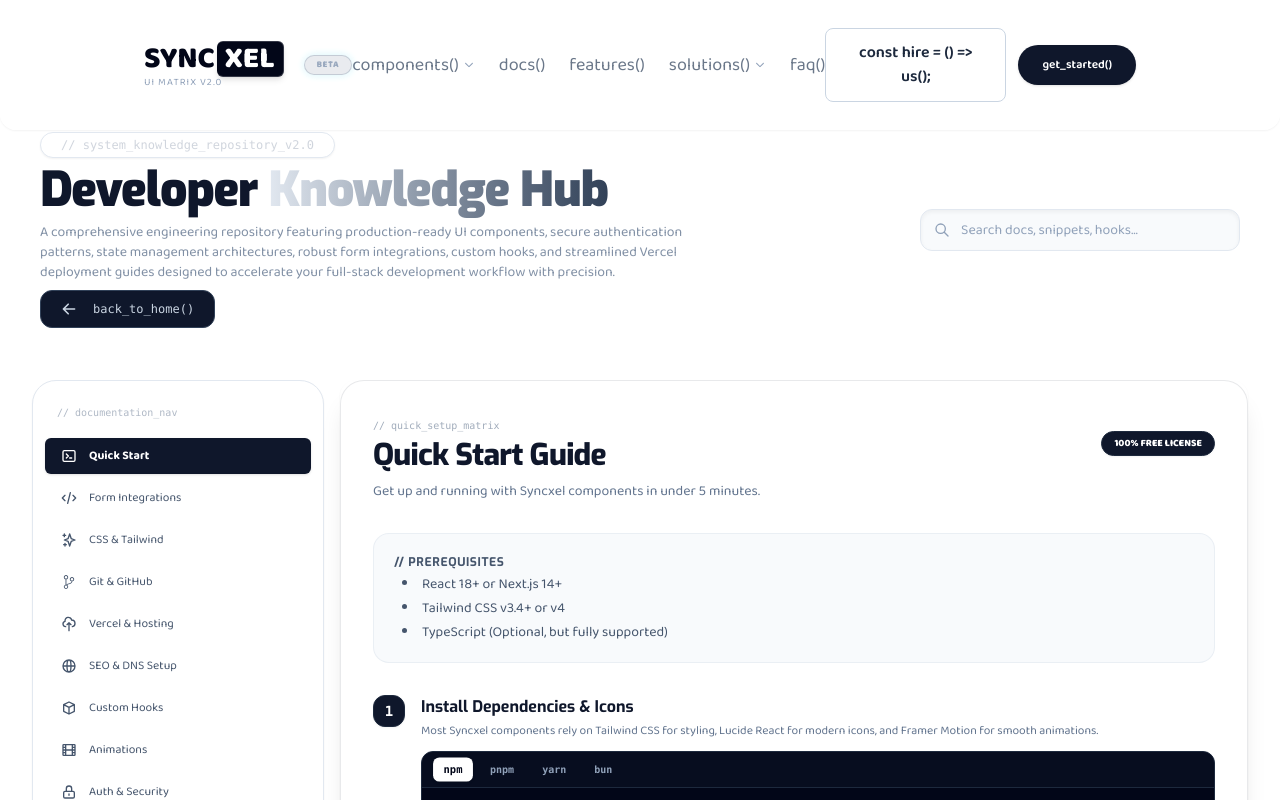
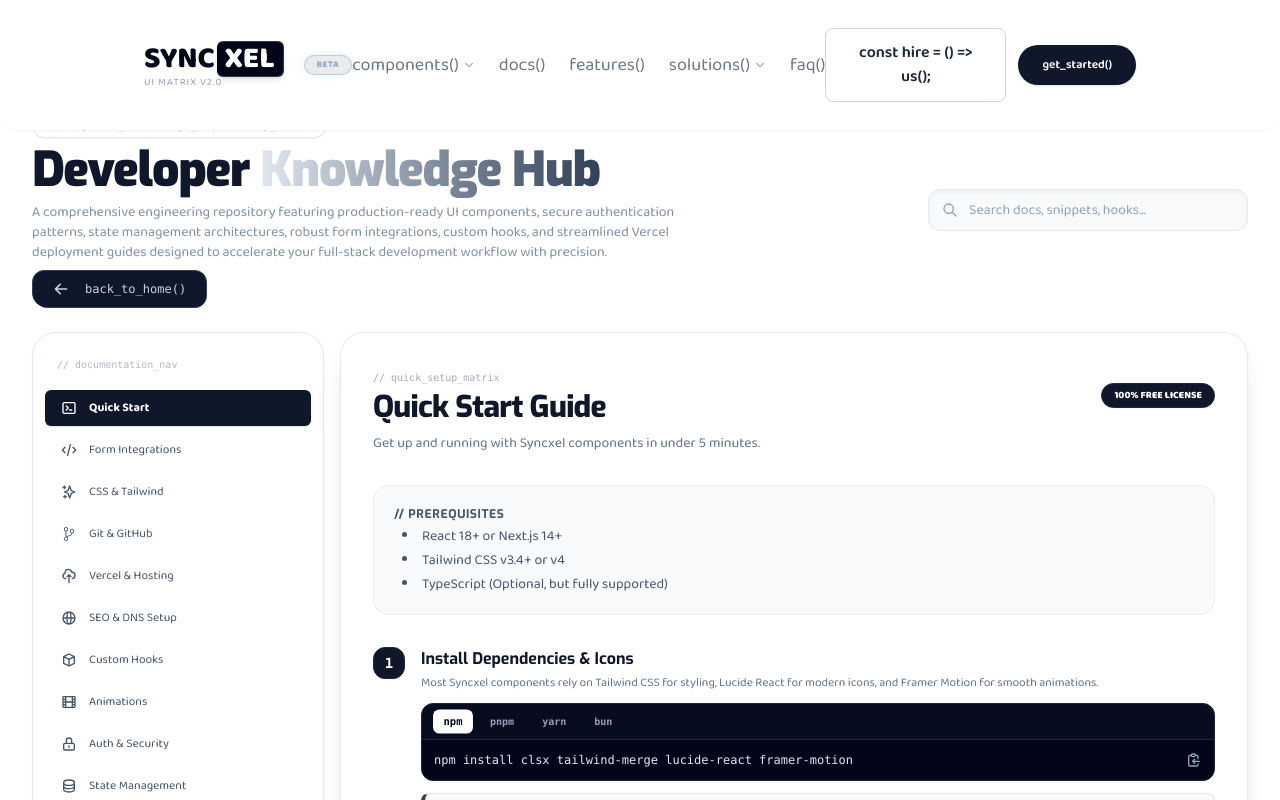
Before and after one commit to lakshan-beast/SyncXel, a React (Vite) app: page /docs in a window 1280 px wide. Shown: the top 800 px of the page. Built offline with nearby package versions, Linux system fonts and the light colour scheme.

Commit message:
feat: Adjust margin for KnowledgeHubHeader component for improved layout

```diff
--- a/src/components/KnowledgeHubHeader.jsx
+++ b/src/components/KnowledgeHubHeader.jsx
@@ -79,9 +79,9 @@ export default function KnowledgeHubHeader({
   quickStartData,
 }) {
   return (
-    <div className="space-y-2 mb-8 font-mono">
+    <div className="space-y-2 mb-6 font-mono">
       {/* HEADER & LIVE SEARCH BAR */}
-      <div className="flex flex-col md:flex-row md:items-center justify-between gap-6 bg-white border-none border-slate-200 p-6 sm:px-2 sm:py-5 rounded-2xl shadow-none relative overflow-hidden">
+      <div className="flex flex-col md:flex-row md:items-center justify-between gap-6 bg-white border-none border-slate-200 rounded-2xl shadow-none relative overflow-hidden">
         {/* Title & Expanded Rich Description */}
         <div className="space-y-2 relative z-10 max-w-2xl">
           <div className="inline-flex items-center space-x-2 px-5 py-1 rounded-full bg-white border border-slate-200 text-slate-500/30 text-xs font-mono shadow-xs">
```
